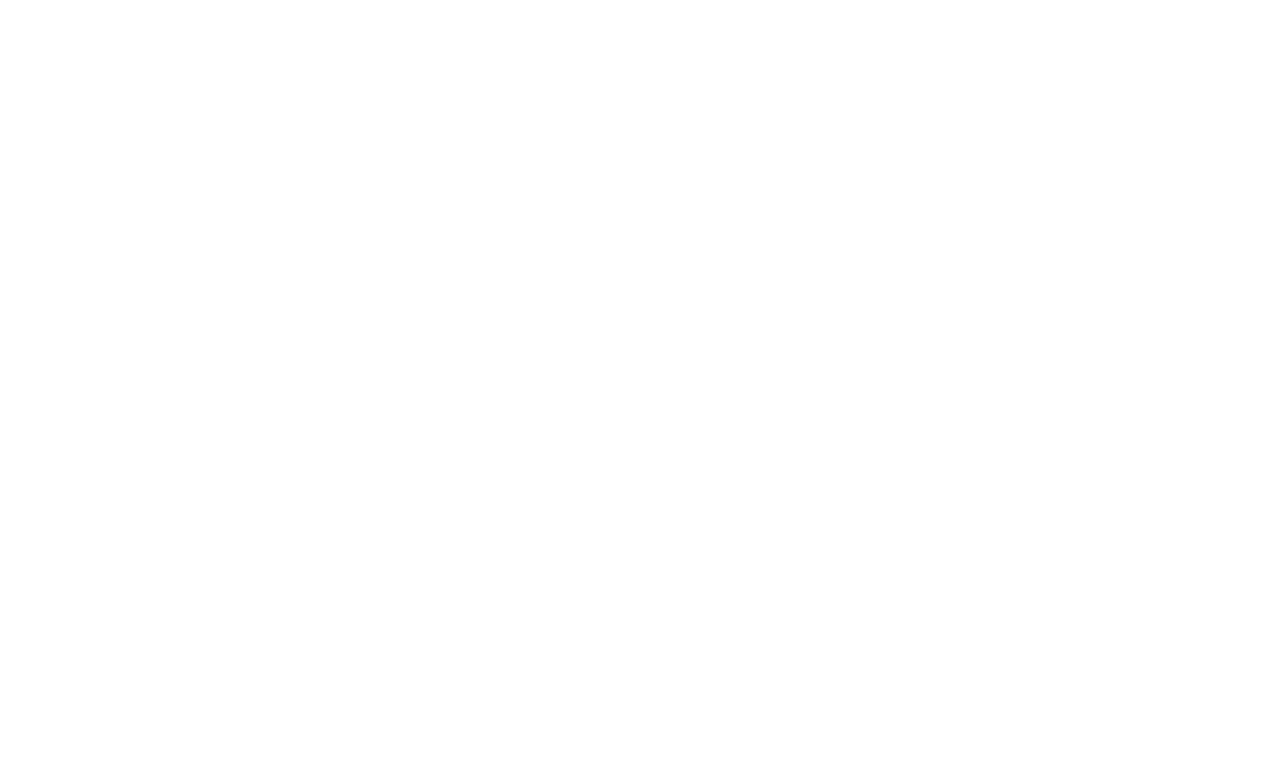
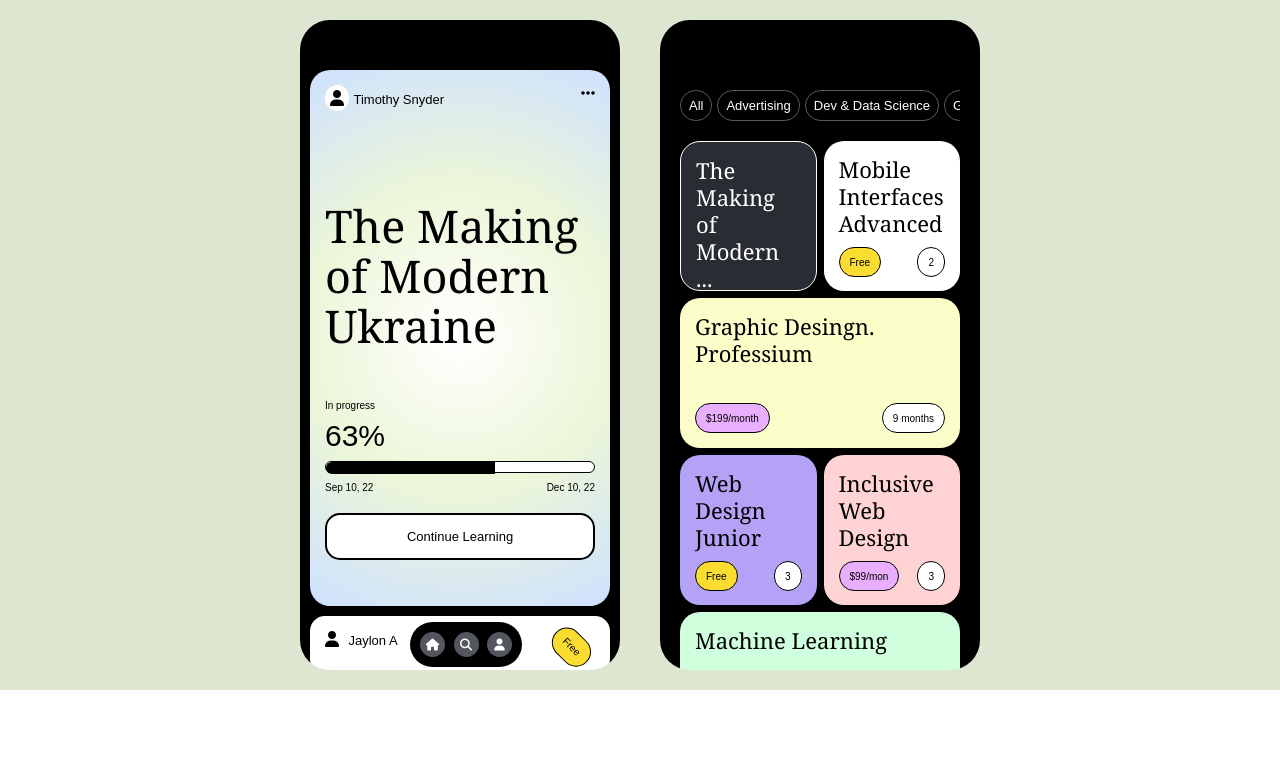
Before and after one commit to u-zing/css-masterclass, a website built with Vite: page index.html in a window 1280 px wide. Shown: the top 765 px of the page. Built offline with nearby package versions, Linux system fonts and the light colour scheme.

Commit message:
[feat] project01

```diff
--- a/index.html
+++ b/index.html
@@ -12,5 +12,113 @@
     />
     <title>css-masterclass</title>
   </head>
-  <body></body>
+  <body>
+    <section class="project01">
+      <div class="phone">
+        <div class="main-card">
+          <div class="main-card__header">
+            <div class="main-card__header-user">
+              <i class="fa-solid fa-user"></i>
+              <span>Timothy Snyder</span>
+            </div>
+            <div class="main-card__header-i">
+              <i class="fa-solid fa-ellipsis"></i>
+            </div>
+          </div>
+
+          <h2 class="main-card__title">The Making of Modern Ukraine</h2>
+
+          <div class="main-card__footer">
+            <span>In progress</span>
+            <div class="percent-bar__text">63%</div>
+            <div class="percent-bar">
+              <div class="percent-bar__fill"></div>
+            </div>
+
+            <div class="dates">
+              <span>Sep 10, 22</span>
+              <span>Dec 10, 22</span>
+            </div>
+          </div>
+          <div class="continue-btn">Continue Learning</div>
+        </div>
+
+        <div class="bottom">
+          <div class="main-card__header">
+            <div class="main-card__header-user">
+              <i class="fa-solid fa-user"></i>
+              <span>Jaylon A</span>
+            </div>
+          </div>
+          <div class="menu">
+            <i class="fa-solid fa-house fa-xs"></i>
+            <i class="fa-solid fa-magnifying-glass fa-xs"></i>
+            <i class="fa-solid fa-user fa-xs"></i>
+          </div>
+          <div class="price yellow sticker">Free</div>
+        </div>
+      </div>
+
+      <div class="phone">
+        <header class="header">
+          <ul class="header__list">
+            <li class="header__list-item">All</li>
+            <li class="header__list-item">Advertising</li>
+            <li class="header__list-item">Dev & Data Science</li>
+            <li class="header__list-item">Goals</li>
+          </ul>
+        </header>
+        <div class="cards">
+          <div class="cards__card">
+            <h2 class="card__title">The Making of Modern ...</h2>
+            <div class="card__footer percent">
+              <div class="percent-text">63%</div>
+              <div class="percent-bar">
+                <div class="percent-bar__bar"></div>
+              </div>
+            </div>
+          </div>
+          <div class="cards__card">
+            <h2 class="card__title">Mobile Interfaces Advanced</h2>
+            <div class="card__footer">
+              <div class="price yellow">Free</div>
+              <div class="length">2</div>
+            </div>
+          </div>
+          <div class="cards__card">
+            <h2 class="card__title">Graphic Desingn. Professium</h2>
+            <div class="card__footer">
+              <div class="price pink">$199/month</div>
+              <div class="length">9 months</div>
+            </div>
+          </div>
+          <div class="cards__card">
+            <h2 class="card__title">Web Design Junior</h2>
+            <div class="card__footer">
+              <div class="price yellow">Free</div>
+              <div class="length">3</div>
+            </div>
+          </div>
+          <div class="cards__card">
+            <h2 class="card__title">Inclusive Web Design</h2>
+            <div class="card__footer">
+              <div class="price pink">$99/mon</div>
+              <div class="length">3</div>
+            </div>
+          </div>
+          <div class="cards__card">
+            <h2 class="card__title">Machine Learning</h2>
+            <div class="card__footer">
+              <div class="price pink">$199/month</div>
+              <div class="length">9 months</div>
+            </div>
+          </div>
+        </div>
+      </div>
+    </section>
+  </body>
+  <script
+    src="https://kit.fontawesome.com/9076bbc1a6.js"
+    crossorigin="anonymous"
+  ></script>
 </html>
--- /dev/null
+++ b/styles/projects/project01.scss
@@ -0,0 +1,240 @@
+@mixin btn-style($border, $radius, $padding: 8px, $bgColor: transparent) {
+  border: $border;
+  border-radius: $radius;
+  padding: $padding;
+  background-color: $bgColor;
+}
+$borderR: 20px;
+
+.project01 {
+  background-color: #dce6d1;
+  display: flex;
+  justify-content: center;
+}
+.phone {
+  background-color: black;
+  border-radius: 30px;
+  width: 320px;
+  height: 650px;
+  margin: 20px;
+  padding: 10px;
+  overflow-y: scroll;
+  &::-webkit-scrollbar {
+    display: none;
+  }
+}
+.header {
+  color: white;
+  padding-top: 50px;
+  margin-bottom: 20px;
+  font-size: small;
+  .header__list {
+    display: flex;
+    gap: 5px;
+    overflow-x: scroll;
+    white-space: nowrap;
+    margin: 10px;
+    &::-webkit-scrollbar {
+      display: none;
+    }
+    .header__list-item {
+      @include btn-style(1px solid rgba(255, 255, 255, 0.345), 50px, 8px);
+
+      &:hover {
+        background-color: white;
+        color: black;
+      }
+    }
+  }
+}
+
+.cards {
+  margin: 10px;
+  display: grid;
+  grid-template-columns: repeat(2, 1fr);
+  grid-template-rows: repeat(4, auto);
+  font-size: 22px;
+  gap: 7px;
+  .cards__card:nth-child(3n) {
+    grid-column: 1/ -1;
+  }
+  .cards__card {
+    display: flex;
+    flex-direction: column;
+    justify-content: space-between;
+    height: 150px;
+    padding: 15px;
+    border-radius: $borderR;
+    background-color: white;
+    line-height: 27px;
+
+    &:nth-child(1) {
+      background: #292c33;
+      color: white;
+      border: 1px solid white;
+    }
+    &:nth-child(3) {
+      background: #fbfec9;
+    }
+    &:nth-child(4) {
+      background: #b4a2f6;
+    }
+    &:nth-child(5) {
+      background: #ffd3d4;
+    }
+    &:nth-child(6) {
+      background: #cfffdc;
+    }
+
+    .card__title {
+      font-family: Georgia, "Times New Roman", Times, serif;
+      margin-bottom: 10px;
+    }
+  }
+}
+.card__footer {
+  display: flex;
+  justify-content: space-between;
+  font-size: small;
+  align-items: flex-end;
+}
+.price,
+.length {
+  height: 30px;
+  width: max-content;
+  display: flex;
+  align-items: center;
+  font-size: x-small;
+  @include btn-style(1px solid rgb(0, 0, 0), 50px, 10px, white);
+}
+.yellow {
+  background-color: #fbdc31;
+}
+.pink {
+  background-color: #e9affe;
+}
+@mixin bar($bgColor, $width) {
+  background-color: $bgColor;
+  width: $width;
+  height: 3px;
+  border-radius: 20px;
+}
+.percent {
+  display: flex;
+  flex-direction: column;
+  .percent-bar {
+    @include bar(#53565d, 100%);
+    .percent-bar__bar {
+      @include bar(white, 63%);
+    }
+  }
+}
+.main-card {
+  background-color: #cee1ff;
+  background: radial-gradient(circle, rgb(255, 255, 255), #ecf6d8, #cee1ff);
+  margin-top: 40px;
+  height: 85%;
+  border-radius: $borderR;
+  padding: 15px;
+}
+.main-card__header {
+  display: flex;
+  justify-content: space-between;
+}
+.main-card__header-user {
+  i {
+    border-radius: 50%;
+    padding: 5px;
+    background-color: white;
+  }
+  span {
+    font-size: small;
+  }
+}
+.main-card__title {
+  font-family: Georgia, "Times New Roman", Times, serif;
+  margin-top: 90px;
+  font-size: 45px;
+  line-height: 50px;
+}
+.main-card__footer {
+  margin-top: 50px;
+  display: flex;
+  flex-direction: column;
+  justify-content: space-between;
+  gap: 10px;
+
+  span {
+    font-size: x-small;
+  }
+  .percent-bar__text {
+    font-size: 30px;
+  }
+}
+.percent-bar {
+  height: 12px;
+  border-radius: $borderR;
+  background-color: white;
+  border: 1px solid black;
+}
+.percent-bar__fill {
+  width: 63%;
+  height: 12px;
+  border-top-left-radius: $borderR;
+  border-bottom-left-radius: $borderR;
+
+  background-color: rgb(0, 0, 0);
+}
+.dates {
+  display: flex;
+  justify-content: space-between;
+}
+.continue-btn {
+  @include btn-style(2px solid black, 15px, 15px, white);
+  text-align: center;
+  font-size: small;
+  margin-top: 20px;
+  &:hover {
+    background-color: black;
+    color: white;
+  }
+}
+.bottom {
+  margin-top: 10px;
+  height: 10%;
+  position: relative;
+  @include btn-style(none, 15px, 10px, white);
+  border-bottom-left-radius: $borderR;
+  border-bottom-right-radius: $borderR;
+  .menu {
+    position: relative;
+    top: -30px;
+    left: 90px;
+    background-color: black;
+    width: 40%;
+    padding: 10px;
+    display: flex;
+    justify-content: space-between;
+    border-radius: 30px;
+
+    i {
+      border-radius: 50%;
+      width: 25px;
+      height: 25px;
+      text-align: center;
+      padding-top: 12px;
+      background-color: #53565d;
+      color: white;
+
+      &:hover {
+        scale: 1.1;
+      }
+    }
+  }
+  .sticker {
+    position: relative;
+    top: -65px;
+    right: -230px;
+    transform: rotate(45deg);
+  }
+}
--- /dev/null
+++ b/styles/reset.scss
@@ -0,0 +1,124 @@
+html,
+body,
+div,
+span,
+applet,
+object,
+iframe,
+h1,
+h2,
+h3,
+h4,
+h5,
+h6,
+p,
+blockquote,
+pre,
+a,
+abbr,
+acronym,
+address,
+big,
+cite,
+code,
+del,
+dfn,
+em,
+img,
+ins,
+kbd,
+q,
+s,
+samp,
+small,
+strike,
+strong,
+sub,
+sup,
+tt,
+var,
+b,
+u,
+i,
+center,
+dl,
+dt,
+dd,
+ol,
+ul,
+li,
+fieldset,
+form,
+label,
+legend,
+table,
+caption,
+tbody,
+tfoot,
+thead,
+tr,
+th,
+td,
+article,
+aside,
+canvas,
+details,
+embed,
+figure,
+figcaption,
+footer,
+header,
+hgroup,
+menu,
+nav,
+output,
+ruby,
+section,
+summary,
+time,
+mark,
+audio,
+video {
+  margin: 0;
+  padding: 0;
+  border: 0;
+  font-size: 100%;
+  font: inherit;
+  vertical-align: baseline;
+}
+/* HTML5 display-role reset for older browsers */
+article,
+aside,
+details,
+figcaption,
+figure,
+footer,
+header,
+hgroup,
+menu,
+nav,
+section {
+  display: block;
+}
+body {
+  line-height: 1;
+}
+ol,
+ul {
+  list-style: none;
+}
+blockquote,
+q {
+  quotes: none;
+}
+blockquote:before,
+blockquote:after,
+q:before,
+q:after {
+  content: "";
+  content: none;
+}
+table {
+  border-collapse: collapse;
+  border-spacing: 0;
+}
--- a/styles/style.scss
+++ b/styles/style.scss
@@ -0,0 +1,11 @@
+@use "reset.scss";
+@use "projects/project01";
+* {
+  box-sizing: border-box;
+}
+
+body {
+  height: 1000vh;
+  font-family: sans-serif;
+  width: auto;
+}
```
Also changed, not shown: images/project01.png (added).
